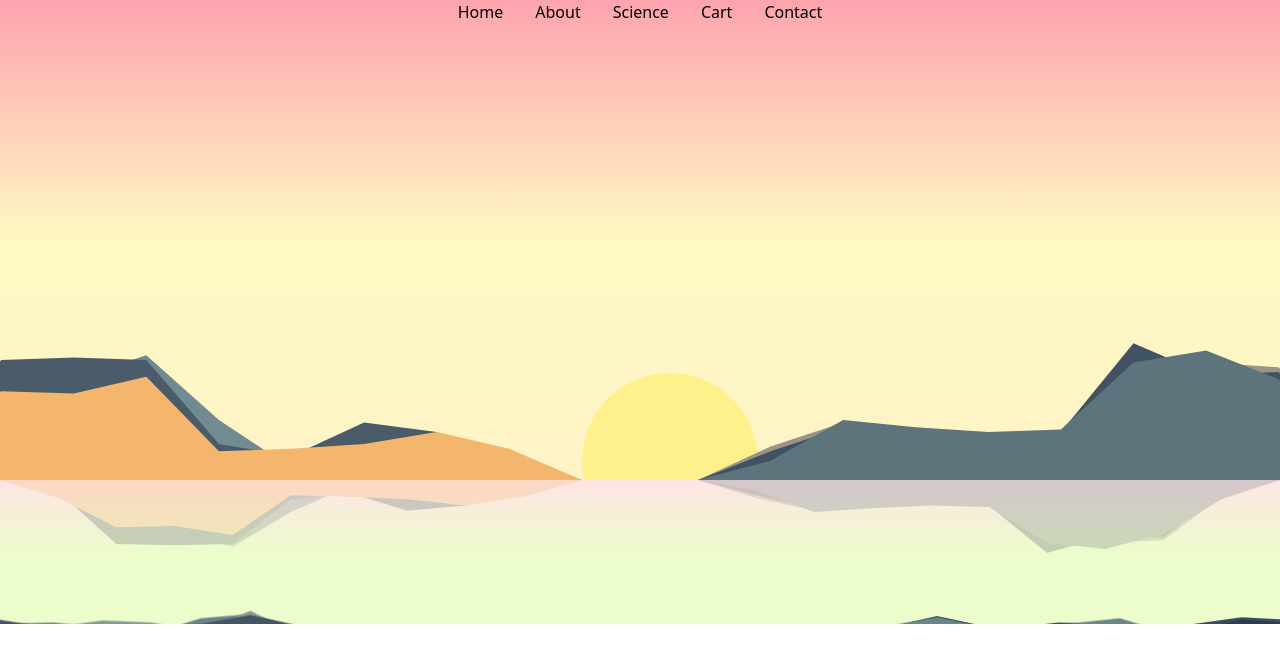
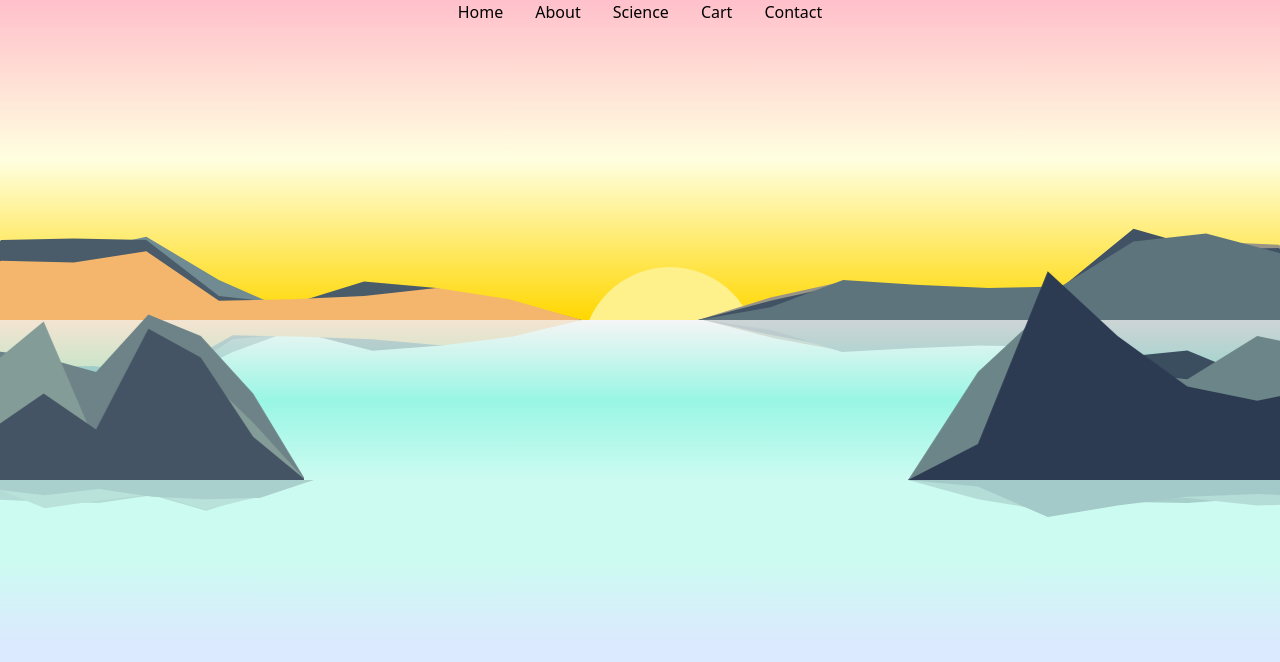
Before and after one commit to persakiss/moidotsh, a Next.js app: page /about in a window 1280 px wide. Shown: the top 662 px of the page. Built offline with nearby package versions, Linux system fonts and the light colour scheme.

Commit message:
100vh, and colours put into theme file

```diff
--- a/src/components/Background.tsx
+++ b/src/components/Background.tsx
@@ -1,6 +1,7 @@
 // Background.tsx
 
 import React, { ReactNode } from "react"
+import { theme } from "@/styles/themes"
 
 type BackgroundProps = {
   children: ReactNode;
@@ -8,9 +9,13 @@ type BackgroundProps = {
 
 const Background = ({ children }: BackgroundProps) => {
 
+  const backgroundStyle = {
+    background: `linear-gradient(to top, ${theme.backgroundGradient.start}, ${theme.backgroundGradient.middle}, ${theme.backgroundGradient.end})`,
+  }
+
   return (
-    <div className="overflow-hidden bg-gradient-to-t from-amber-100
-    via-yellow-100 to-rose-300 h-3/5 grid grid-cols-11 grid-rows-2">
+    <div style={backgroundStyle} className="overflow-hidden
+    h-2/5 grid grid-cols-11 grid-rows-2">
       {children}
     </div>
   )
--- a/src/pages/about/index.tsx
+++ b/src/pages/about/index.tsx
@@ -26,29 +26,25 @@ function IndexPage(props: IndexPageProps, ref: IndexPageRef) {
 
   return (
     <PageTransition ref={ref}>
-      <div className="page2 h-screen">
+      <div className="page2 h-screen overflow-x-hidden overflow-y-hidden">
         <Background>
-
-          <div className="row-start-1 col-start-1 col-span-1 relative">
-
-          </div>
-          <div className="row-start-1 col-start-6 col-span-1 relative">
-          </div>
+          <div className="row-start-1 col-start-1 col-span-1 relative"></div>
+          <div className="row-start-1 col-start-6 col-span-1 relative"></div>
           <MountainContainer
             setMountainDetails={setTopRightMountainDetails}
             className={"row-start-2 col-start-7 col-span-5 -mr-36"}
             colorGroup="top-right"
           />
-          <Sun className={"row-start-2 col-start-6 col-span-2 mb-10"} />
+          <Sun className={"row-start-2 col-start-6 col-span-2"} />
           <MountainContainer
             setMountainDetails={setTopLeftMountainDetails}
             className={"row-start-2 col-span-5 -ml-36"}
             colorGroup="top-left"
           />
         </Background>
-        <div className="bg-gradient-to-t overflow-hidden from-lime-100 via-lime-100 to-rose-100 h-36 grid grid-rows-2 grid-cols-11">
-          {/* Container has to be relative, the mapped return has to be absolute, componentize this */}
-          <div className="row-start-1 col-span-5 opacity-25 relative">
+        <div className="bg-gradient-to-t  from-teal-100 via-teal-200 to-neutral-100 h-1/5 grid grid-rows-2 grid-cols-11">
+
+          <div className="row-start-1 col-span-5 opacity-25 relative scale-x-150 w-[80%]">
             {topLeftMountainDetails.map((detail, index) => {
               const reflectedMountainStyle = {
                 clipPath: `polygon(${detail.peaks.join(", ")})`,
@@ -68,7 +64,9 @@ function IndexPage(props: IndexPageProps, ref: IndexPageRef) {
             })}
           </div>
 
-          <div className="col-start-7 col-span-5 row-start-1 opacity-25 relative">
+
+          <div className="col-start-8 col-span-4 row-start-1 opacity-25 relative scale-x-150 ml-1">
+
             {topRightMountainDetails.map((detail, index) => {
               const reflectedMountainStyle = {
                 clipPath: `polygon(${detail.peaks.join(", ")})`,
@@ -88,21 +86,73 @@ function IndexPage(props: IndexPageProps, ref: IndexPageRef) {
             })}
           </div>
 
-          <MountainContainer
-            setMountainDetails={setBottomLeftMountainDetails}
-            className={"row-start-2 col-span-3 -ml-36 align-top"}
-            colorGroup="bottom-left"
-          />
 
           <MountainContainer
             setMountainDetails={setBottomRightMountainDetails}
-            className={"row-start-2 col-start-8 col-span-4 h-full -mr-36"}
+            className={
+              "row-start-2 col-start-8 col-span-4  bottom-[400%] w-3/12 scale-[600%] z-[100] ml-96"
+            }
             colorGroup="bottom-right"
           />
+          <MountainContainer
+            setMountainDetails={setBottomLeftMountainDetails}
+            className={
+              "row-start-2 col-star-1 col-span-3 bottom-[400%] w-3/12 scale-[600%] z-[100]"
+            }
+            colorGroup="bottom-left"
+          />
         </div>
-        <div className="grid grid-rows-1 grid-cols-11"></div>
+
+
+        <div className="bg-gradient-to-t from-blue-100 via-teal-100 to-teal-100 h-1/5 grid grid-rows-2 grid-cols-11 overflow-x-hidden">
+          <div className="row-start-1 col-span-7 opacity-25 w-[11%] scale-x-[600%]">
+            {bottomLeftMountainDetails.map((detail, index) => {
+              const reflectedMountainStyle = {
+                clipPath: `polygon(${detail.peaks.join(", ")})`,
+                zIndex: 100 - index * 10,
+                backgroundColor: detail.color,
+                width: "100%",
+                transform: "scaleY(-1) scaleX(-1)",
+              };
+
+              return (
+                <div
+                  key={index}
+                  className=" h-32 absolute w-fit"
+                  style={reflectedMountainStyle}
+                ></div>
+              );
+            })}
+          </div>
+
+          <div className="col-start-8 col-span-3 row-start-1 opacity-25 w-4/12 scale-x-[600%] ml-96 ">
+            {bottomRightMountainDetails.map((detail, index) => {
+
+              const reflectedMountainStyle = {
+                clipPath: `polygon(${detail.peaks.join(", ")})`,
+                zIndex: 100 - index * 10,
+                backgroundColor: detail.color,
+                width: "100%",
+
+                transform: "scaleY(-1) ",
+
+              };
+
+              return (
+                <div
+                  key={index}
+                  className="absolute h-32 w-fit"
+                  style={reflectedMountainStyle}
+                ></div>
+              );
+            })}
+          </div>
+
+        </div>
+
+        <div className="h-1/5 bg-blue-100"></div>
       </div>
-    </PageTransition>
+    </PageTransition >
   );
 }
 
--- a/src/pages/cart/index.tsx
+++ b/src/pages/cart/index.tsx
@@ -26,29 +26,26 @@ function IndexPage(props: IndexPageProps, ref: IndexPageRef) {
 
   return (
     <PageTransition ref={ref}>
-      <div className="page4 h-screen">
+      <div className="page3 h-screen overflow-x-hidden overflow-y-hidden">
         <Background>
-
-          <div className="row-start-1 col-start-1 col-span-1 relative">
-
-          </div>
-          <div className="row-start-1 col-start-6 col-span-1 relative">
-          </div>
+          <div className="row-start-1 col-start-1 col-span-1 relative"></div>
+          <div className="row-start-1 col-start-6 col-span-1 relative"></div>
           <MountainContainer
             setMountainDetails={setTopRightMountainDetails}
             className={"row-start-2 col-start-7 col-span-5 -mr-36"}
             colorGroup="top-right"
           />
-          <Sun className={"row-start-2 col-start-6 col-span-2 mb-40 "} />
+          <Sun className={"row-start-2 col-start-6 col-span-2"} />
           <MountainContainer
             setMountainDetails={setTopLeftMountainDetails}
             className={"row-start-2 col-span-5 -ml-36"}
             colorGroup="top-left"
           />
         </Background>
-        <div className="bg-gradient-to-t overflow-hidden from-lime-100 via-lime-100 to-rose-100 h-36 grid grid-rows-2 grid-cols-11">
+        <div className="bg-gradient-to-t  from-teal-100 via-teal-200 to-neutral-100 h-1/5 grid grid-rows-2 grid-cols-11">
           {/* Container has to be relative, the mapped return has to be absolute, componentize this */}
-          <div className="row-start-1 col-span-5 opacity-25 relative">
+
+          <div className="row-start-1 col-span-5 opacity-25 relative scale-x-150 w-[80%]">
             {topLeftMountainDetails.map((detail, index) => {
               const reflectedMountainStyle = {
                 clipPath: `polygon(${detail.peaks.join(", ")})`,
@@ -68,7 +65,9 @@ function IndexPage(props: IndexPageProps, ref: IndexPageRef) {
             })}
           </div>
 
-          <div className="col-start-7 col-span-5 row-start-1 opacity-25 relative">
+
+          <div className="col-start-8 col-span-4 row-start-1 opacity-25 relative scale-x-150 ml-1">
+
             {topRightMountainDetails.map((detail, index) => {
               const reflectedMountainStyle = {
                 clipPath: `polygon(${detail.peaks.join(", ")})`,
@@ -88,20 +87,73 @@ function IndexPage(props: IndexPageProps, ref: IndexPageRef) {
             })}
           </div>
 
+
+          <MountainContainer
+            setMountainDetails={setBottomRightMountainDetails}
+            className={
+              "row-start-2 col-start-8 col-span-4  bottom-[400%] w-3/12 scale-[600%] z-[100] ml-96"
+            }
+            colorGroup="bottom-right"
+          />
           <MountainContainer
             setMountainDetails={setBottomLeftMountainDetails}
-            className={"row-start-2 col-span-3 -ml-36 align-top"}
+            className={
+              "row-start-2 col-star-1 col-span-3 bottom-[400%] w-3/12 scale-[600%] z-[100]"
+            }
             colorGroup="bottom-left"
           />
-          <MountainContainer
-            setMountainDetails={setBottomRightMountainDetails}
-            className={"row-start-2 col-start-8 col-span-4 h-full -mr-36"}
-            colorGroup="bottom-right"
-          />
         </div>
-        <div className="grid grid-rows-1 grid-cols-11"></div>
+
+
+        <div className="bg-gradient-to-t from-blue-100 via-teal-100 to-teal-100 h-1/5 grid grid-rows-2 grid-cols-11 overflow-x-hidden">
+          <div className="row-start-1 col-span-7 opacity-25 w-[11%] scale-x-[600%]">
+            {bottomLeftMountainDetails.map((detail, index) => {
+              const reflectedMountainStyle = {
+                clipPath: `polygon(${detail.peaks.join(", ")})`,
+                zIndex: 100 - index * 10,
+                backgroundColor: detail.color,
+                width: "100%",
+                transform: "scaleY(-1) scaleX(-1)",
+              };
+
+              return (
+                <div
+                  key={index}
+                  className=" h-32 absolute w-fit"
+                  style={reflectedMountainStyle}
+                ></div>
+              );
+            })}
+          </div>
+
+          <div className="col-start-8 col-span-3 row-start-1 opacity-25 w-4/12 scale-x-[600%] ml-96 ">
+            {bottomRightMountainDetails.map((detail, index) => {
+
+              const reflectedMountainStyle = {
+                clipPath: `polygon(${detail.peaks.join(", ")})`,
+                zIndex: 100 - index * 10,
+                backgroundColor: detail.color,
+                width: "100%",
+
+                transform: "scaleY(-1) ",
+
+              };
+
+              return (
+                <div
+                  key={index}
+                  className="absolute h-32 w-fit"
+                  style={reflectedMountainStyle}
+                ></div>
+              );
+            })}
+          </div>
+
+        </div>
+
+        <div className="h-1/5 bg-blue-100"></div>
       </div>
-    </PageTransition>
+    </PageTransition >
   );
 }
 
--- a/src/pages/index.tsx
+++ b/src/pages/index.tsx
@@ -6,6 +6,7 @@ import { forwardRef } from "react";
 import MountainContainer from "@/components/MountainContainer";
 import Background from "@/components/Background";
 import Sun from "@/components/Sun";
+import { theme } from "@/styles/themes";
 
 type IndexPageProps = {};
 type IndexPageRef = React.ForwardedRef<HTMLDivElement>;
@@ -26,10 +27,8 @@ function IndexPage(props: IndexPageProps, ref: IndexPageRef) {
 
   return (
     <PageTransition ref={ref}>
-      <div className="page1 h-screen overflow-x-hidden">
+      <div className="page1 h-screen overflow-x-hidden overflow-y-hidden">
         <Background>
-          <div className="row-start-1 col-start-1 col-span-1 relative"></div>
-          <div className="row-start-1 col-start-6 col-span-1 relative"></div>
           <MountainContainer
             setMountainDetails={setTopRightMountainDetails}
             className={"row-start-2 col-start-7 col-span-5 -mr-36"}
@@ -42,9 +41,12 @@ function IndexPage(props: IndexPageProps, ref: IndexPageRef) {
             colorGroup="top-left"
           />
         </Background>
-        <div className="bg-gradient-to-t  from-lime-100 via-lime-100 to-rose-100 h-36 grid grid-rows-2 grid-cols-11">
-          {/* Container has to be relative, the mapped return has to be absolute, componentize this */}
 
+        {/* Using style here because can't interpolate js to tailwind util classes. But it's only bg colours so it's not a big deal */}
+        <div style={{
+          background: `linear-gradient(to top, ${theme.lakeColors.top.gradientStart}, ${theme.lakeColors.top.gradientMid}, ${theme.lakeColors.top.gradientEnd})`,
+        }}
+          className="h-1/5 grid grid-rows-2 grid-cols-11">
           <div className="row-start-1 col-span-5 opacity-25 relative scale-x-150 w-[80%]">
             {topLeftMountainDetails.map((detail, index) => {
               const reflectedMountainStyle = {
@@ -52,7 +54,7 @@ function IndexPage(props: IndexPageProps, ref: IndexPageRef) {
                 zIndex: 100 - index * 10,
                 backgroundColor: detail.color,
                 width: "100%",
-                transform: "scaleY(-1)", // Flip both vertically and horizontally
+                transform: "scaleY(-1)",
               };
 
               return (
@@ -105,7 +107,9 @@ function IndexPage(props: IndexPageProps, ref: IndexPageRef) {
         </div>
 
 
-        <div className="bg-gradient-to-t  from-lime-200 via-lime-100 to-lime-100 h-36 grid grid-rows-2 grid-cols-11 overflow-x-hidden">
+        <div style={{
+          background: `linear-gradient(to top, ${theme.lakeColors.middle.gradientStart}, ${theme.lakeColors.middle.gradientMid}, ${theme.lakeColors.middle.gradientEnd})`}}
+          className="h-1/5 grid grid-rows-2 grid-cols-11 overflow-x-hidden" >
           <div className="row-start-1 col-span-7 opacity-25 w-[11%] scale-x-[600%]">
             {bottomLeftMountainDetails.map((detail, index) => {
               const reflectedMountainStyle = {
@@ -150,8 +154,12 @@ function IndexPage(props: IndexPageProps, ref: IndexPageRef) {
           </div>
 
         </div>
-      </div>
-    </PageTransition>
+
+      <div
+      style={{ backgroundColor: theme.lakeColors.bottom}}
+      className="h-1/5"></div>
+    </div>
+    </PageTransition >
   );
 }
 
--- a/src/pages/science/index.tsx
+++ b/src/pages/science/index.tsx
@@ -26,29 +26,26 @@ function IndexPage(props: IndexPageProps, ref: IndexPageRef) {
 
   return (
     <PageTransition ref={ref}>
-      <div className="page3 h-screen">
+      <div className="page3 h-screen overflow-x-hidden overflow-y-hidden">
         <Background>
-
-          <div className="row-start-1 col-start-1 col-span-1 relative">
-
-          </div>
-          <div className="row-start-1 col-start-6 col-span-1 relative">
-          </div>
+          <div className="row-start-1 col-start-1 col-span-1 relative"></div>
+          <div className="row-start-1 col-start-6 col-span-1 relative"></div>
           <MountainContainer
             setMountainDetails={setTopRightMountainDetails}
             className={"row-start-2 col-start-7 col-span-5 -mr-36"}
             colorGroup="top-right"
           />
-          <Sun className={"row-start-2 col-start-6 col-span-2 mb-20 "} />
+          <Sun className={"row-start-2 col-start-6 col-span-2"} />
           <MountainContainer
             setMountainDetails={setTopLeftMountainDetails}
             className={"row-start-2 col-span-5 -ml-36"}
             colorGroup="top-left"
           />
         </Background>
-        <div className="bg-gradient-to-t overflow-hidden from-lime-100 via-lime-100 to-rose-100 h-36 grid grid-rows-2 grid-cols-11">
+        <div className="bg-gradient-to-t  from-teal-100 via-teal-200 to-neutral-100 h-1/5 grid grid-rows-2 grid-cols-11">
           {/* Container has to be relative, the mapped return has to be absolute, componentize this */}
-          <div className="row-start-1 col-span-5 opacity-25 relative">
+
+          <div className="row-start-1 col-span-5 opacity-25 relative scale-x-150 w-[80%]">
             {topLeftMountainDetails.map((detail, index) => {
               const reflectedMountainStyle = {
                 clipPath: `polygon(${detail.peaks.join(", ")})`,
@@ -68,7 +65,9 @@ function IndexPage(props: IndexPageProps, ref: IndexPageRef) {
             })}
           </div>
 
-          <div className="col-start-7 col-span-5 row-start-1 opacity-25 relative">
+
+          <div className="col-start-8 col-span-4 row-start-1 opacity-25 relative scale-x-150 ml-1">
+
             {topRightMountainDetails.map((detail, index) => {
               const reflectedMountainStyle = {
                 clipPath: `polygon(${detail.peaks.join(", ")})`,
@@ -88,20 +87,73 @@ function IndexPage(props: IndexPageProps, ref: IndexPageRef) {
             })}
           </div>
 
+
+          <MountainContainer
+            setMountainDetails={setBottomRightMountainDetails}
+            className={
+              "row-start-2 col-start-8 col-span-4  bottom-[400%] w-3/12 scale-[600%] z-[100] ml-96"
+            }
+            colorGroup="bottom-right"
+          />
           <MountainContainer
             setMountainDetails={setBottomLeftMountainDetails}
-            className={"row-start-2 col-span-3 -ml-36 align-top"}
+            className={
+              "row-start-2 col-star-1 col-span-3 bottom-[400%] w-3/12 scale-[600%] z-[100]"
+            }
             colorGroup="bottom-left"
           />
-          <MountainContainer
-            setMountainDetails={setBottomRightMountainDetails}
-            className={"row-start-2 col-start-8 col-span-4 h-full -mr-36"}
-            colorGroup="bottom-right"
-          />
         </div>
-        <div className="grid grid-rows-1 grid-cols-11"></div>
+
+
+        <div className="bg-gradient-to-t from-blue-100 via-teal-100 to-teal-100 h-1/5 grid grid-rows-2 grid-cols-11 overflow-x-hidden">
+          <div className="row-start-1 col-span-7 opacity-25 w-[11%] scale-x-[600%]">
+            {bottomLeftMountainDetails.map((detail, index) => {
+              const reflectedMountainStyle = {
+                clipPath: `polygon(${detail.peaks.join(", ")})`,
+                zIndex: 100 - index * 10,
+                backgroundColor: detail.color,
+                width: "100%",
+                transform: "scaleY(-1) scaleX(-1)",
+              };
+
+              return (
+                <div
+                  key={index}
+                  className=" h-32 absolute w-fit"
+                  style={reflectedMountainStyle}
+                ></div>
+              );
+            })}
+          </div>
+
+          <div className="col-start-8 col-span-3 row-start-1 opacity-25 w-4/12 scale-x-[600%] ml-96 ">
+            {bottomRightMountainDetails.map((detail, index) => {
+
+              const reflectedMountainStyle = {
+                clipPath: `polygon(${detail.peaks.join(", ")})`,
+                zIndex: 100 - index * 10,
+                backgroundColor: detail.color,
+                width: "100%",
+
+                transform: "scaleY(-1) ",
+
+              };
+
+              return (
+                <div
+                  key={index}
+                  className="absolute h-32 w-fit"
+                  style={reflectedMountainStyle}
+                ></div>
+              );
+            })}
+          </div>
+
+        </div>
+
+        <div className="h-1/5 bg-blue-100"></div>
       </div>
-    </PageTransition>
+    </PageTransition >
   );
 }
 
--- /dev/null
+++ b/src/styles/themes.ts
@@ -0,0 +1,22 @@
+// themes.ts
+
+export const theme = {
+  backgroundGradient: {
+    start: "#FFD700",  // Example color for amber-100
+    middle: "#FFFFE0", // Example color for yellow-100
+    end: "#FFC0CB",   // Example color for rose-300
+  },
+  lakeColors: {
+    top: {
+      gradientStart: "#b2dfdb", // Teal 200 color code
+      gradientMid: "#b2dfdb",
+      gradientEnd: "#d3d3d3"   // Neutral 100 color code
+    },
+    middle: {
+      gradientStart: "#26a69a", // Teal 300 color code
+      gradientMid: "#b2dfdb",
+      gradientEnd: "#b2dfdb"
+    },
+    bottom: "#26a69a"
+  }
+};
```
